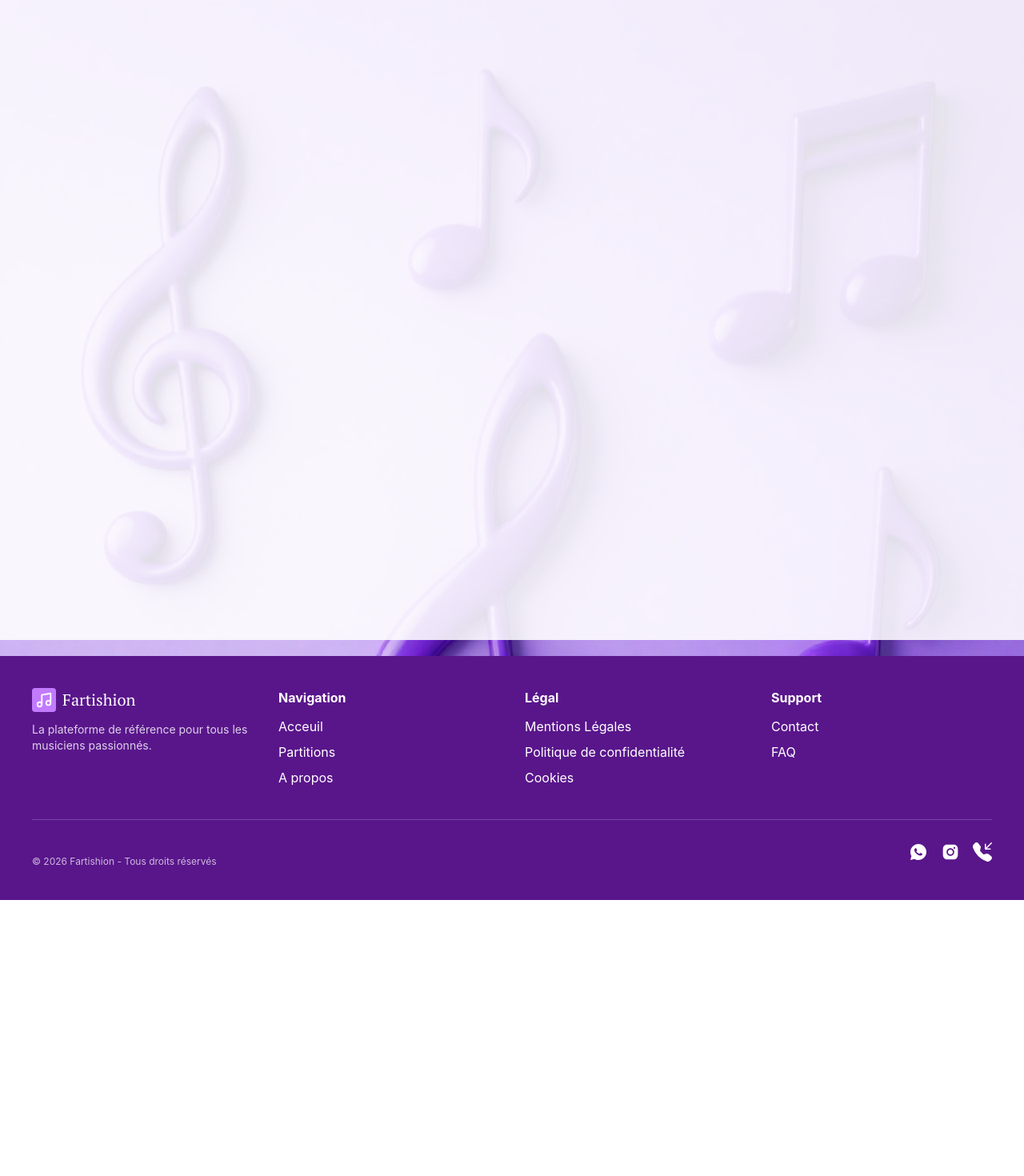
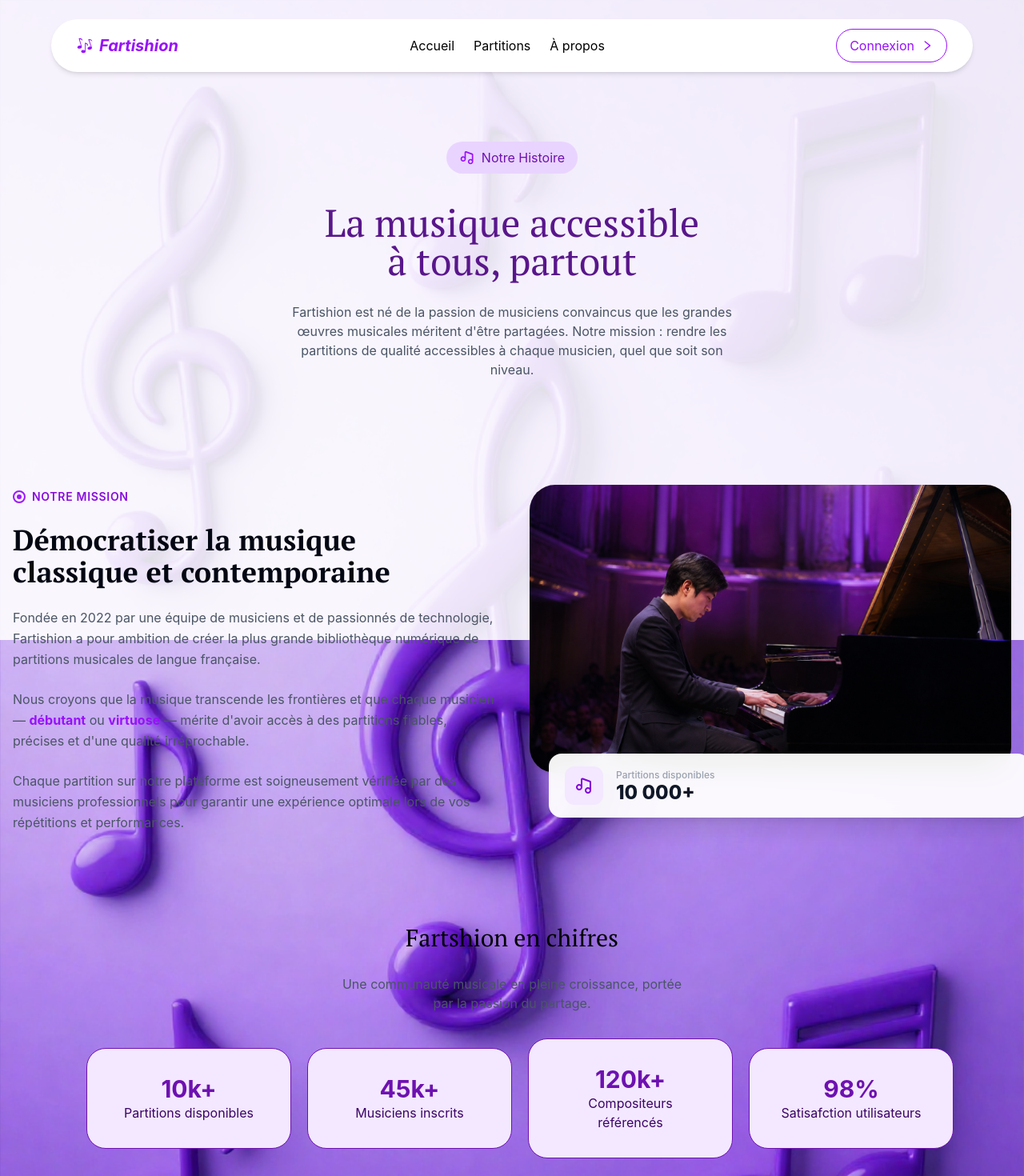
Before and after one commit to riedsteeve/Fartishion, a React (Vite) app in the folder frontend/: page /a-propos in a window 1280 px wide. Shown: the top 1470 px of the page at 80% size. Before the commit the page ends 1125 px from the top, so only its background shows below. Built offline with nearby package versions, Linux system fonts and the light colour scheme.

Commit message:
Modification des liens en link reactifs

```diff
--- a/frontend/src/App.tsx
+++ b/frontend/src/App.tsx
@@ -1,21 +1,31 @@
 // src/App.tsx
-import { BrowserRouter, Routes, Route } from 'react-router-dom'
+import { BrowserRouter, Routes, Route, Outlet } from 'react-router-dom'
 import LandingPage from './Components/Landingpage/Home.tsx'
 import About from './Components/Landingpage/About.tsx'
+import Header from './Components/Composables/header.tsx'
 import Footer from './Components/Composables/footer.tsx'
+
+const Layout = () => {
+  return (
+    <div className="flex min-h-screen flex-col">
+      <Header />
+      <main className="flex-1">
+        <Outlet />
+      </main>
+      <Footer />
+    </div>
+  )
+}
 
 function App() {
   return (
     <BrowserRouter>
-       <div className="min-h-screen px-3 sm:px-5 w-full">
-        <Routes>
-           <Route path="/" element={<LandingPage />} />
-
-           <Route path="/about" element={<About />} />
-        </Routes>
-      </div>
-              <Footer />
-
+      <Routes>
+        <Route element={<Layout />}>
+          <Route path="/" element={<LandingPage />} />
+          <Route path="/a-propos" element={<About />} />
+        </Route>
+      </Routes>
     </BrowserRouter>
   )
 }
--- /dev/null
+++ b/frontend/src/Components/Composables/cta.tsx
@@ -0,0 +1,39 @@
+import { FaArrowRightLong } from "react-icons/fa6";
+import bgImage from "../../../public/images/cta-image.png";
+
+const CTA = () => {
+    return (
+        <div className="px-4 py-16 flex justify-center">
+            <div
+                className="relative overflow-hidden grid gap-8 rounded-3xl text-white max-w-4xl w-full px-8 py-16"
+                style={{
+                    backgroundImage: `url(${bgImage})`,
+                    backgroundSize: "cover",
+                    backgroundPosition: "center",
+                }}
+            >   {/* overlay */}
+                 <div className="absolute inset-0 bg-black/70 z-10"></div>
+
+                 <div className="relative z-20 grid gap-8">
+                    <h1 className="text-4xl font-pt-serif text-center">
+                        Rejoignez la communauté Fartishion
+                    </h1>
+
+                    <p className="text-center text-white/90">
+                        Des milliers de musiciens font déjà confiance à Fartishion. <br />
+                        Inscrivez-vous gratuitement et explorez notre catalogue dès aujourd’hui.
+                    </p>
+
+                    <div className="flex justify-center">
+                        <button className="flex items-center gap-2 rounded-full bg-white px-5 py-3 text-purple-600 font-semibold transition hover:bg-transparent hover:border border-white hover:text-white cursor-pointer">
+                            Découvrez les partitions
+                            <FaArrowRightLong className="text-xs" />
+                        </button>
+                    </div>
+                </div>
+            </div>
+        </div>
+    );
+};
+
+export default CTA;
--- a/frontend/src/Components/Composables/footer.tsx
+++ b/frontend/src/Components/Composables/footer.tsx
@@ -2,11 +2,12 @@ import { LuMusic } from "react-icons/lu";
 import { RiWhatsappFill } from "react-icons/ri";
 import { AiFillInstagram } from "react-icons/ai";
 import { BsTelephoneInboundFill } from "react-icons/bs";
+import { Link } from "react-router-dom";
 
 const links = [
-    { id: 1, name: 'Acceuil', href: '/' },
-    { id: 2, name: 'Partitions', href: '/' },
-    { id: 3, name: 'A propos', href: '/' },
+  { id: 1, name: "Accueil", href: "/" },
+  { id: 2, name: "Partitions", href: "/partitions" },
+  { id: 3, name: "À propos", href: "/a-propos" },
 ]
 
 const legals = [
@@ -29,76 +30,64 @@ const socials = [
 
 const Footer = () => {
   return (
-    <div className="bg-purple-900 mt-5 p-10 text-white w-full overflow-hidden">
-
-      {/* TOP SECTION */}
-      <div className="grid grid-cols-1 md:grid-cols-2 lg:grid-cols-4 gap-8">
-
-        {/* Logo */}
+    <footer className="mt-6 w-full bg-purple-900 px-6 py-10 text-white sm:px-8 lg:px-10">
+      <div className="mx-auto max-w-7xl">
+        <div className="grid grid-cols-1 gap-8 md:grid-cols-2 lg:grid-cols-4">
           <div>
-          <div className="flex gap-2 items-center mb-3">
-            <LuMusic className="bg-purple-400 text-3xl p-1 rounded-sm" />
-            <h2 className="text-xl font-pt-serif">Fartishion</h2>
+            <div className="mb-3 flex items-center gap-2">
+              <LuMusic className="rounded-sm bg-purple-400 p-1 text-3xl" />
+              <h2 className="font-pt-serif text-xl">Fartishion</h2>
+            </div>
+            <p className="max-w-sm text-sm opacity-80">
+              La plateforme de référence pour tous les musiciens passionnés.
+            </p>
           </div>
 
-          <p className="text-sm opacity-80 max-w-sm">
-            La plateforme de référence pour tous les musiciens passionnés.
-          </p>
-
-        </div>
-
-        {/* Navigation */}
           <div>
-          <h2 className="font-bold mb-3">Navigation</h2>
+            <h2 className="mb-3 font-bold">Navigation</h2>
             <ul className="space-y-2">
               {links.map((link) => (
                 <li key={link.id}>
-                <a className="hover:text-purple-300 transition" href={link.href}>
+                  <Link className="transition hover:text-purple-300" to={link.href}>
                     {link.name}
-                </a>
+                  </Link>
                 </li>
               ))}
             </ul>
           </div>
 
-        {/* Légal */}
           <div>
-          <h2 className="font-bold mb-3">Légal</h2>
+            <h2 className="mb-3 font-bold">Légal</h2>
             <ul className="space-y-2">
               {legals.map((legal) => (
                 <li key={legal.id}>
-                <a className="hover:text-purple-300 transition" href={legal.href}>
+                  <Link className="transition hover:text-purple-300" to={legal.href}>
                     {legal.name}
-                </a>
+                  </Link>
                 </li>
               ))}
             </ul>
           </div>
 
-        {/* Support */}
           <div>
-          <h2 className="font-bold mb-3">Support</h2>
+            <h2 className="mb-3 font-bold">Support</h2>
             <ul className="space-y-2">
               {supports.map((support) => (
                 <li key={support.id}>
-                <a className="hover:text-purple-300 transition" href={support.href}>
+                  <Link className="transition hover:text-purple-300" to={support.href}>
                     {support.name}
-                </a>
+                  </Link>
                 </li>
               ))}
             </ul>
           </div>
         </div>
 
-      {/* BOTTOM BAR */}
-      <div className="mt-10 pt-5 border-t border-white/20 flex justify-between items-center">
-
-          {/* droits sous le logo */}
-          <p className="text-xs opacity-70 mt-6">
+        <div className="mt-10 flex flex-col gap-4 border-t border-white/20 pt-5 sm:flex-row sm:items-center sm:justify-between">
+          <p className="text-xs opacity-70">
             © 2026 Fartishion - Tous droits réservés
           </p>
 
-        {/* droite = socials */}
           <div className="flex gap-4 text-2xl">
             {socials.map((social) => {
               const Icon = social.icon;
@@ -115,8 +104,8 @@ const Footer = () => {
             })}
           </div>
         </div>
-
       </div>
+    </footer>
   );
 };
 
--- a/frontend/src/Components/Composables/header.tsx
+++ b/frontend/src/Components/Composables/header.tsx
@@ -2,11 +2,12 @@ import { AiOutlineRight, AiOutlineClose } from "react-icons/ai";
 import { useState } from "react";
 import { GiHamburgerMenu } from "react-icons/gi";
 import { GiMusicalNotes } from "react-icons/gi";
+import { Link } from "react-router-dom";
 
 const links = [
   { id: 1, name: "Accueil", href: "/" },
   { id: 2, name: "Partitions", href: "/partitions" },
-  { id: 3, name: "À propos", href: "/about" },
+  { id: 3, name: "À propos", href: "/a-propos" },
 ];
 
 const Navbar = () => {
@@ -15,17 +16,17 @@ const Navbar = () => {
   return (
     <div className="relative z-[60] mx-auto mt-6 w-[95%] max-w-6xl overflow-visible">
       <header className="flex items-center justify-between rounded-full bg-white px-4 py-3 shadow-md sm:px-6 lg:px-8">
-        <span className="flex items-center gap-2 text-xl font-bold italic cursor-pointer text-purple-600">
+        <Link to="/" className="flex items-center gap-2 text-xl font-bold italic text-purple-600">
           <GiMusicalNotes className="text-xl" />
-           <a href="">Fartishion</a>
-        </span>
+          <span>Fartishion</span>
+        </Link>
 
         <ul className="hidden items-center gap-6 lg:flex">
           {links.map((link) => (
             <li key={link.id}>
-              <a href={link.href} className="transition hover:text-purple-600">
+              <Link to={link.href} className="transition hover:text-purple-600">
                 {link.name}
-              </a>
+              </Link>
             </li>
           ))}
         </ul>
@@ -48,13 +49,13 @@ const Navbar = () => {
           <ul className="flex flex-col gap-4">
             {links.map((link) => (
               <li key={link.id}>
-                <a
-                  href={link.href}
+                <Link
+                  to={link.href}
                   className="block transition hover:text-purple-600"
                   onClick={() => setIsOpen(false)}
                 >
                   {link.name}
-                </a>
+                </Link>
               </li>
             ))}
 
--- a/frontend/src/Components/Landingpage/About.tsx
+++ b/frontend/src/Components/Landingpage/About.tsx
@@ -1,27 +1,25 @@
-import Header from '../Composables/header'
 import { BiMusic } from 'react-icons/bi'
 import OurMission from '../Composables/ourMission'
 import FartishionEnChiffre from '../Composables/fartishionEnChiffre'
 import NosValeurs from '../Composables/nosValeurs'
 import NotreEquipe from '../Composables/notreEquipe'
-
+import CTA from '../Composables/cta'
 
 const About = () => {
     return (
         <>
-            <Header />
-
-            <div className=" text-center w-full px-3 sm:px-8 h-auto pt-3 pb-2 sm:pt-4 sm:pb-3 mt-20 rounded">
+            <div className="text-center w-full px-3 sm:px-8 h-auto pt-3 pb-2 sm:pt-4 sm:pb-3 mt-20 rounded">
                 <div className="bg-purple-200 rounded-full flex items-center gap-2 px-4 py-2 animate-bounce text-purple-600 w-fit mx-auto">
                     <BiMusic className='text-xl' />
-                       <h4 className='text-center text-purple-800'>Notre Histoire</h4>
+                    <h4 className='text-center text-purple-800'>Notre Histoire</h4>
                 </div>
 
-                 <div className="text-5xl mt-7 font-pt-serif text-purple-900">
+                <div className="text-5xl mt-7 font-pt-serif text-purple-900">
                     <h2>La musique accessible <br /> à tous, partout</h2>
                 </div>
-                <div className="text-gray-600 w-xl mt-7 mx-auto ">
-                    <p> Fartishion est né de la passion de musiciens convaincus que les grandes
+                <div className="text-gray-600 w-xl mt-7 mx-auto">
+                    <p>
+                        Fartishion est né de la passion de musiciens convaincus que les grandes
                         œuvres musicales méritent d'être partagées. Notre mission : rendre les
                         partitions de qualité accessibles à chaque musicien, quel que soit son niveau.
                     </p>
@@ -32,10 +30,9 @@ const About = () => {
             <FartishionEnChiffre />
             <NosValeurs />
             <NotreEquipe />
-
-
-
+            <CTA />
         </>
     )
 }
+
 export default About
--- a/frontend/src/Components/Landingpage/Home.tsx
+++ b/frontend/src/Components/Landingpage/Home.tsx
@@ -1,4 +1,3 @@
-import Header from '../Composables/header'
 import Hero from '../Composables/hero'
 import Discover from '../Composables/discover'
 import WhyChooseUs from '../Composables/whyChooseUs'
@@ -6,11 +5,10 @@ import WhyChooseUs from '../Composables/whyChooseUs'
 const LandingPage = () => {
     return (
         <>
-        <Header />
-        <Hero />
-        <Discover />
-        <WhyChooseUs />
- </>
+            <Hero />
+            <Discover />
+            <WhyChooseUs />
+        </>
     )
 }
 
```
Also changed, not shown: frontend/src/Components/Composables/discover.tsx (+4 -3 lines), frontend/public/images/cta-image.png (added), frontend/public/images/cta.png (added). Lines whose indentation alone changed are shown as unchanged.
